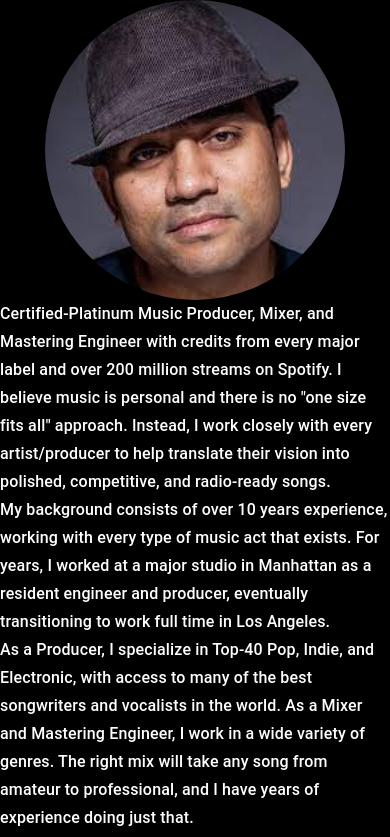
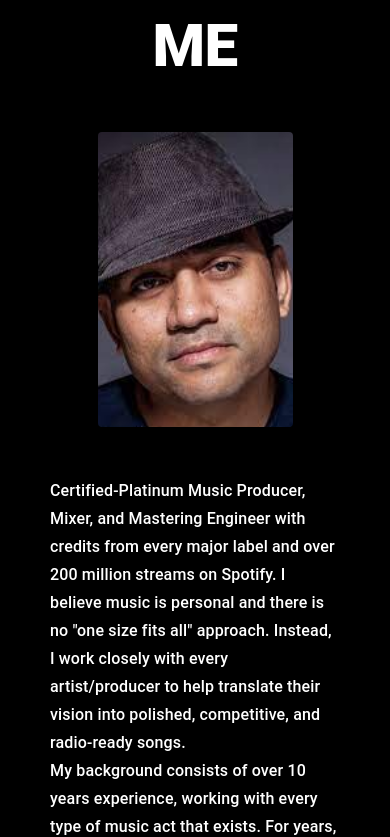
Before and after one commit to dehanz13/music-production-site, a React (Create React App) app: page /about in a window 390 px wide. Shown: the part 696-1533 px from the top of the page. Built offline with nearby package versions, Linux system fonts and the light colour scheme.

Commit message:
fixed about component to responsive

```diff
--- a/src/components/About.js
+++ b/src/components/About.js
@@ -40,7 +40,7 @@ const useStyles = makeStyles((theme) => ({
     alignItems: "center",
     justifyContent: "center",
     textAlign: "center",
-    padding: 20,
+    padding: 50,
   },
 }));
 
--- a/src/components/AboutContent.js
+++ b/src/components/AboutContent.js
@@ -22,16 +22,45 @@ const useStyles = makeStyles((theme) => ({
     width: theme.spacing(60),
     height: theme.spacing(60),
   },
+  content: {
+    padding: 50,
+  },
+  paperImg: {
+    minHeight: "35vh",
+    backgroundImage: `url(${avatar1})`,
+    backgroundSize: "cover",
+    backgroundPosition: "center",
+    backgroundRepeat: "no-repeat",
+    width: "50%",
+    margin: "auto",
+  },
 }));
 
 const AboutContent = () => {
   const classes = useStyles();
   return (
     <Grid container>
-      <Grid item xs className={classes.gridItem}>
-        <Avatar src={avatar1} className={classes.avatarSize}></Avatar>
+      <Grid
+        item
+        xs={12}
+        sm={12}
+        md={12}
+        lg={6}
+        xl={6}
+        className={classes.gridItem}
+      >
+        {/* <Avatar src={avatar1} className={classes.avatarSize}></Avatar> */}
+        <Paper className={classes.paperImg}></Paper>
       </Grid>
-      <Grid item xs>
+      <Grid
+        item
+        xs={12}
+        sm={12}
+        md={12}
+        lg={6}
+        xl={6}
+        className={classes.content}
+      >
         <Typography variant="subtitle1">
           Certified-Platinum Music Producer, Mixer, and Mastering Engineer with
           credits from every major label and over 200 million streams on
```
